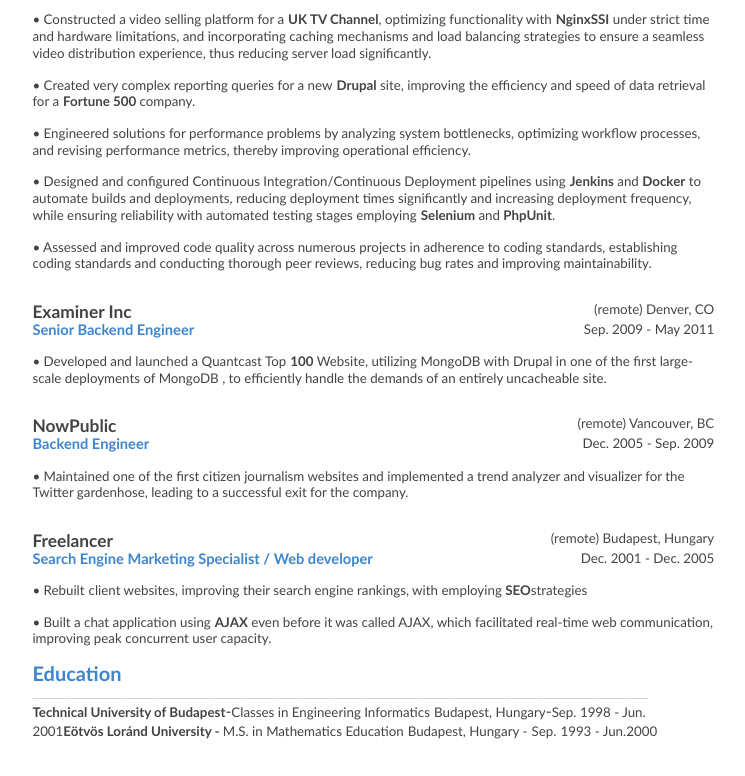
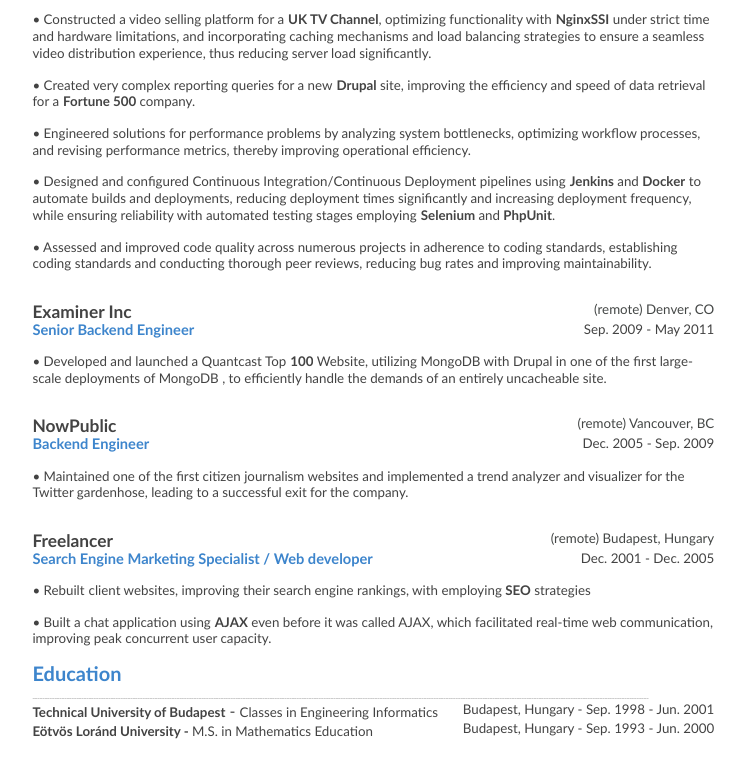
Before and after one commit to chx/chx.github.io, a plain HTML site: page index.html in a window 1280 px wide. Shown: the part 1583-2359 px from the top of the page, without its empty margins (38-783 px from the left). Drawn offline with Linux system fonts and the light colour scheme; a web font is replaced by a local one.

Commit message:
good to go

```diff
--- a/index.html
+++ b/index.html
@@ -106,12 +106,13 @@
   <p class="c7"><span class="c6">Freelancer</span><span class="c12">(remote) Budapest, Hungary</span></p>
   <p class="c7"><span class="c23">Search Engine Marketing Specialist / Web developer</span><span class="c23"></span><span class="c1 c9 fr">Dec. 2001 - Dec. 2005</span></p>
   <p class="c4"></p>
-  <p class="c7"><span class="c1 c3">• Rebuilt</span> <span class="c1 c3">client websites, improving their search engine rankings, with employing </span><span class="c2 c3">SEO</span><span class="c1 c9 c3">strategies</span></p>
+  <p class="c7"><span class="c1 c3">• Rebuilt</span> <span class="c1 c3">client websites, improving their search engine rankings, with employing </span><span class="c2 c3">SEO</span><span class="c1 c9 c3"> strategies</span></p>
   <p class="c4"></p>
   <p class="c7"><span class="c1 c3">• Built a chat application using</span> <span class="c2 c3">AJAX</span><span class="c1 c9 c3"> even before it was called AJAX, which facilitated real-time web communication, improving peak concurrent user capacity.</span></p>
   <p class="c4"></p>
   <p class="c7"><span class="c18 c9">Education</span></p>
   <p class="c7"><span class="c8">____________________________________________________________________________________________________________________________________________________________________________________________________________________________________________________________</span></p>
-  <p class="c7"><span class="c2">Technical University of Budapest</span><span class="c16"></span><span class="c11">-</span><span class="c16"></span><span class="c1">Classes in Engineering Informatics</span> <span class="c16">     </span><span class="c1">Budapest, Hungary</span><span class="c11">-</span><span class="c16"></span><span class="c1">Sep. 1998 - Jun</span><span class="c1">.</span> <span class="c1">2001</span><span class="c16"></span><span class="c2">Eötvös Loránd University - </span><span class="c1">M.S. in Mathematics Education</span><span class="c16">   </span><span class="c1">Budapest, Hungary -</span> <span class="c25"></span><span class="c1">Sep.</span> <span class="c1">1993 - Jun</span><span class="c1">.</span><span class="c1">2000</span></p>
+  <p class="c7"><span class="c2">Technical University of Budapest</span><span class="c16"></span><span class="c11"> - </span><span class="c16"></span><span class="c1">Classes in Engineering Informatics</span> <span class="c16">     </span><span class="c1 fr">Budapest, Hungary - Sep. 1998 - Jun. 2001</span></p>
+  <p class="c7"><span class="c2">Eötvös Loránd University - </span><span class="c1">M.S. in Mathematics Education</span><span class="c16">   </span><span class="c1 fr">Budapest, Hungary - Sep. 1993 - Jun. 2000</span></p>
 </body>
 </html>
```
